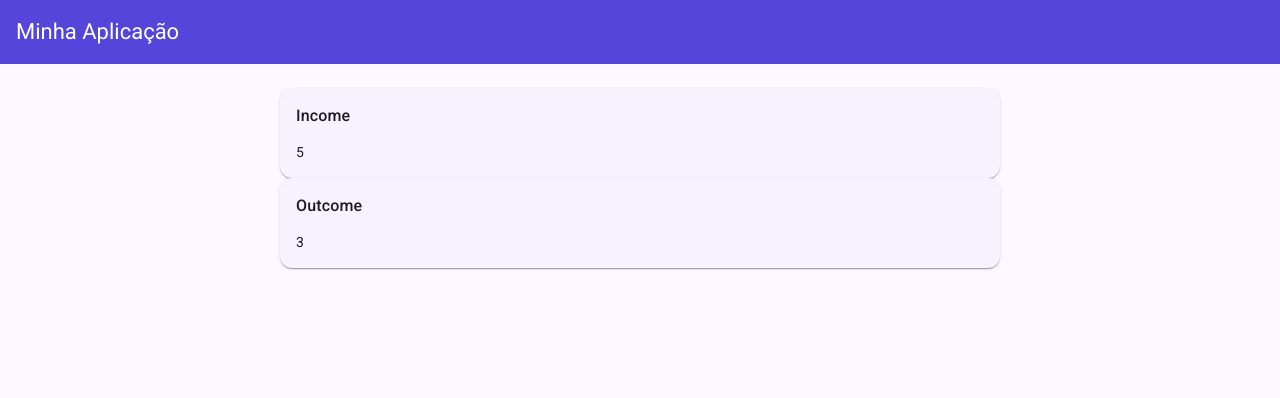
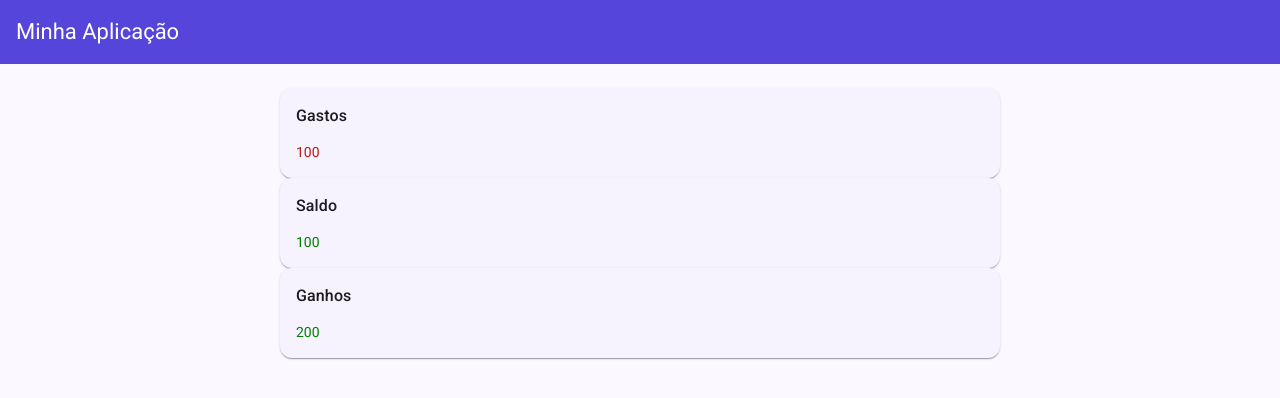
Before and after one commit to alcirmonteiro/gerenciador-financeiro, an Angular app: page / in a window 1280 px wide. Shown: the top 398 px of the page. Built offline with nearby package versions, Linux system fonts and the light colour scheme.

Commit message:
feat: estilização do BalanceCard

```diff
--- a/src/app/features/home/components/balance-card/balance-card.html
+++ b/src/app/features/home/components/balance-card/balance-card.html
@@ -3,6 +3,6 @@
     <mat-card-subtitle>{{label()}}</mat-card-subtitle>
   </mat-card-header>
   <mat-card-content>
-    <p>{{value()}}</p>
+    <p [class]="cssClass()">{{value()}}</p>
   </mat-card-content>
 </mat-card>
--- a/src/app/features/home/components/balance-card/balance-card.scss
+++ b/src/app/features/home/components/balance-card/balance-card.scss
@@ -0,0 +1,7 @@
+.income {
+  color: green;
+}
+
+.outcome {
+  color: var(--mat-sys-error);
+}
--- a/src/app/features/home/components/balance-card/balance-card.ts
+++ b/src/app/features/home/components/balance-card/balance-card.ts
@@ -1,5 +1,8 @@
-import { Component, input } from '@angular/core';
+import { Component, computed, input } from '@angular/core';
 import { MatCardModule } from '@angular/material/card';
+
+type CardType = 'income' | 'outcome' | 'balance';
+type ValueCssClass = 'income' | 'outcome';
 
 @Component({
   selector: 'app-balance-card',
@@ -8,8 +11,19 @@
   styleUrl: './balance-card.scss',
 })
 export class BalanceCard {
-  type = input.required<'income' | 'outcome' | 'balance'>();
+  type = input.required<CardType>();
   label = input.required<string>();
   value = input.required<number>();
 
+  cssClass = computed<ValueCssClass>(() => {
+    if (this.type() === 'income') {
+      return 'income';
+    }
+
+    if (this.type() === 'outcome') {
+      return 'outcome';
+    }
+
+    return this.value() >= 0 ? 'income' : 'outcome';
+  });
 }
--- a/src/app/features/home/home.html
+++ b/src/app/features/home/home.html
@@ -1,3 +1,5 @@
-<app-balance-card [type]="'income'" [label]="'Income'" [value]="5"></app-balance-card>
+<app-balance-card [type]="'outcome'" [label]="'Gastos'" [value]="100"></app-balance-card>
 
-<app-balance-card [type]="'outcome'" [label]="'Outcome'" [value]="3"></app-balance-card>
+<app-balance-card [type]="'balance'" [label]="'Saldo'" [value]="100"></app-balance-card>
+
+<app-balance-card [type]="'income'" [label]="'Ganhos'" [value]="200"></app-balance-card>
```
